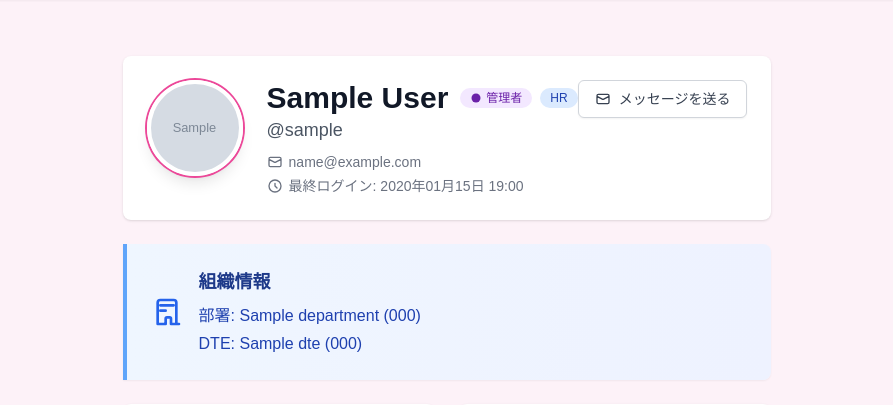
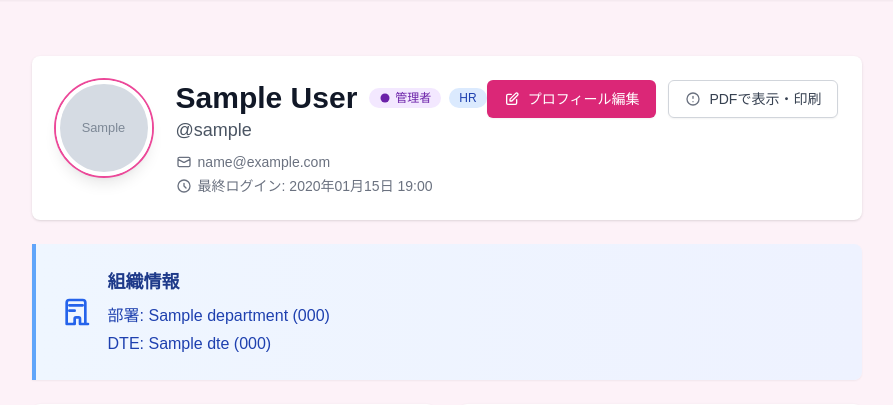
Before and after one commit to toryoto/MyMoE, a Django app: template template/profiles/employee_profile_detail.html in a window 1280 px wide. Shown: the part 65-470 px from the top of the page, without its empty margins (193-1086 px from the left). Run offline with Django 5.2, Linux system fonts and the light colour scheme; the template is opened without the code that fills it: values that come from a table or form of the project are taken from there, others are empty; tables that the repository leaves empty hold one stand-in row (values such as "Sample post"); grey boxes marked "Sample" are stand-in pictures; some libraries are stand-ins or nearby versions.

Commit message:
refactor

```diff
--- a/template/profiles/employee_profile_detail.html
+++ b/template/profiles/employee_profile_detail.html
@@ -62,7 +62,6 @@
                 </div>
                 <!-- アクションボタン -->
                 <div class="mt-5 sm:mt-0 flex-shrink-0 flex flex-col sm:flex-row items-center justify-center sm:justify-end space-y-3 sm:space-y-0 sm:space-x-3 w-full sm:w-auto">
-                    {% if request.user == profile.user %}
                     <a href="{% url 'profiles:employee_profile_update' pk=user.pk %}" class="inline-flex items-center px-4 py-2 border border-transparent shadow-sm text-sm font-medium rounded-md text-white bg-primary-600 hover:bg-primary-700 focus:outline-none focus:ring-2 focus:ring-offset-2 focus:ring-primary-500 transition-colors duration-200 w-full sm:w-auto justify-center">
                         <svg class="mr-2 h-4 w-4" fill="none" stroke="currentColor" viewBox="0 0 24 24">
                             <path stroke-linecap="round" stroke-linejoin="round" stroke-width="2" d="M11 5H6a2 2 0 00-2 2v11a2 2 0 002 2h11a2 2 0 002-2v-5m-1.414-9.414a2 2 0 112.828 2.828L11.828 15H9v-2.828l8.586-8.586z" />
@@ -76,16 +75,6 @@
                         </svg>
                         PDFで表示・印刷
                     </a>
-
-
-                    {% else %}
-                    <button type="button" class="inline-flex items-center px-4 py-2 border border-gray-300 shadow-sm text-sm font-medium rounded-md text-gray-700 bg-white hover:bg-gray-50 focus:outline-none focus:ring-2 focus:ring-offset-2 focus:ring-primary-500 w-full sm:w-auto justify-center">
-                        <svg class="mr-2 h-4 w-4" fill="none" stroke="currentColor" viewBox="0 0 24 24">
-                            <path stroke-linecap="round" stroke-linejoin="round" stroke-width="2" d="M3 8l7.89 4.26a2 2 0 002.22 0L21 8M5 19h14a2 2 0 002-2V7a2 2 0 00-2-2H5a2 2 0 00-2 2v10a2 2 0 002 2z" />
-                        </svg>
-                        メッセージを送る
-                    </button>
-                    {% endif %}
                 </div>
             </div>
         </div>
```
